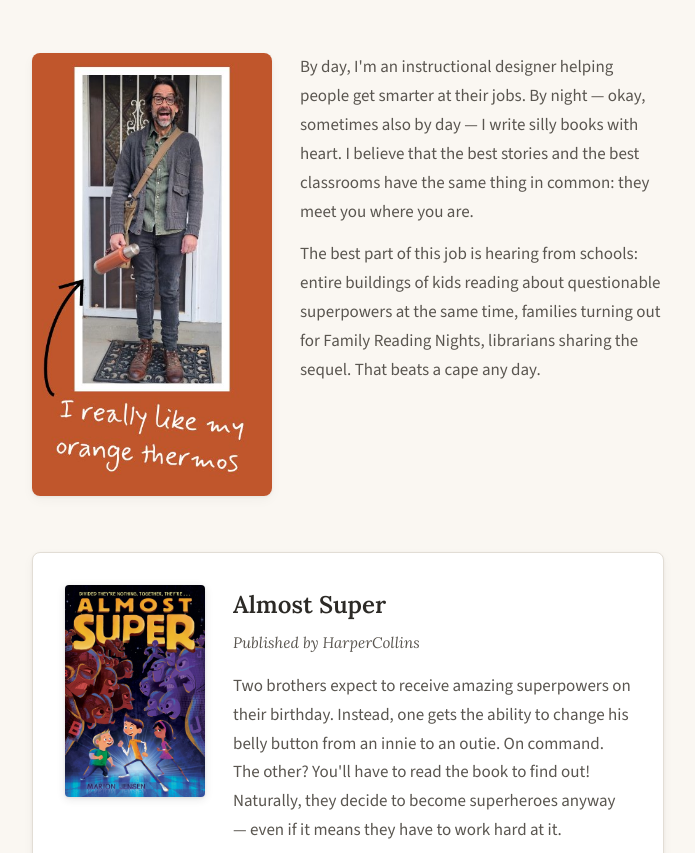
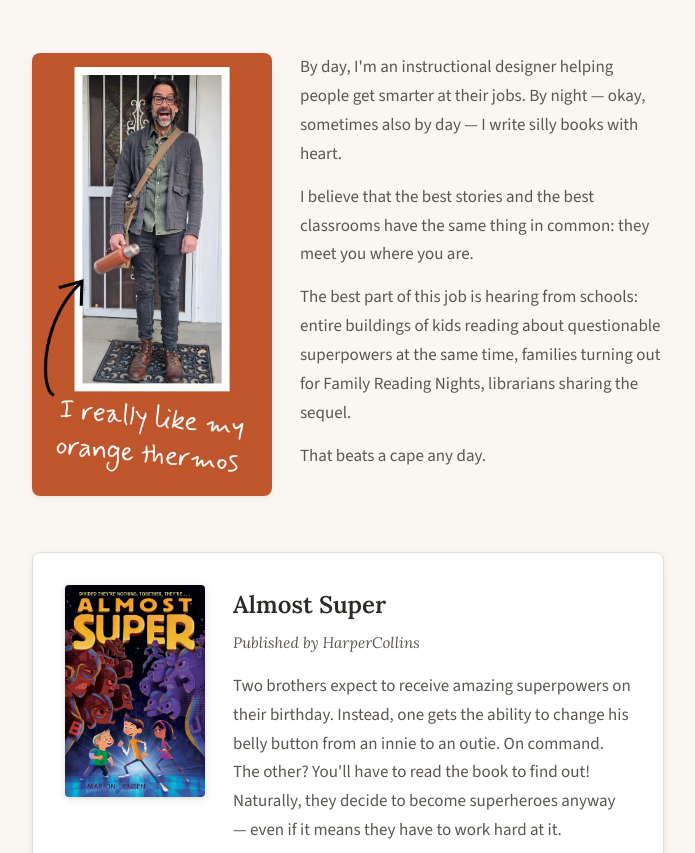
Before and after one commit to marionjensen/marionjensen.github.io, a plain HTML site: page index.html in a window 1280 px wide. Shown: the part 1051-1904 px from the top of the page, without its empty margins (292-987 px from the left). Drawn offline with nearby package versions, Linux system fonts and the light colour scheme.

Commit message:
Update index.html
Formatting changes.

```diff
--- a/index.html
+++ b/index.html
@@ -435,9 +435,11 @@
         <img src="marion-bio-image.jpg" alt="Marion Jensen" onerror="this.parentElement.style.display='none'">
       </div>
       <div class="bio-text">
-        <p>By day, I'm an instructional designer helping people get smarter at their jobs. By night — okay, sometimes also by day — I write silly books with heart. I believe that the best stories and the best classrooms have the same thing in common: they meet you where you are.</p>
+        <p>By day, I'm an instructional designer helping people get smarter at their jobs. By night — okay, sometimes also by day — I write silly books with heart.</p>
+        <p>I believe that the best stories and the best classrooms have the same thing in common: they meet you where you are.</p>
         <!-- MARION: new paragraph below — tweak to taste. -->
-        <p>The best part of this job is hearing from schools: entire buildings of kids reading about questionable superpowers at the same time, families turning out for Family Reading Nights, librarians sharing the sequel. That beats a cape any day.</p>
+        <p>The best part of this job is hearing from schools: entire buildings of kids reading about questionable superpowers at the same time, families turning out for Family Reading Nights, librarians sharing the sequel. </p>
+        <p>That beats a cape any day.</p>
       </div>
     </section>
 
```
